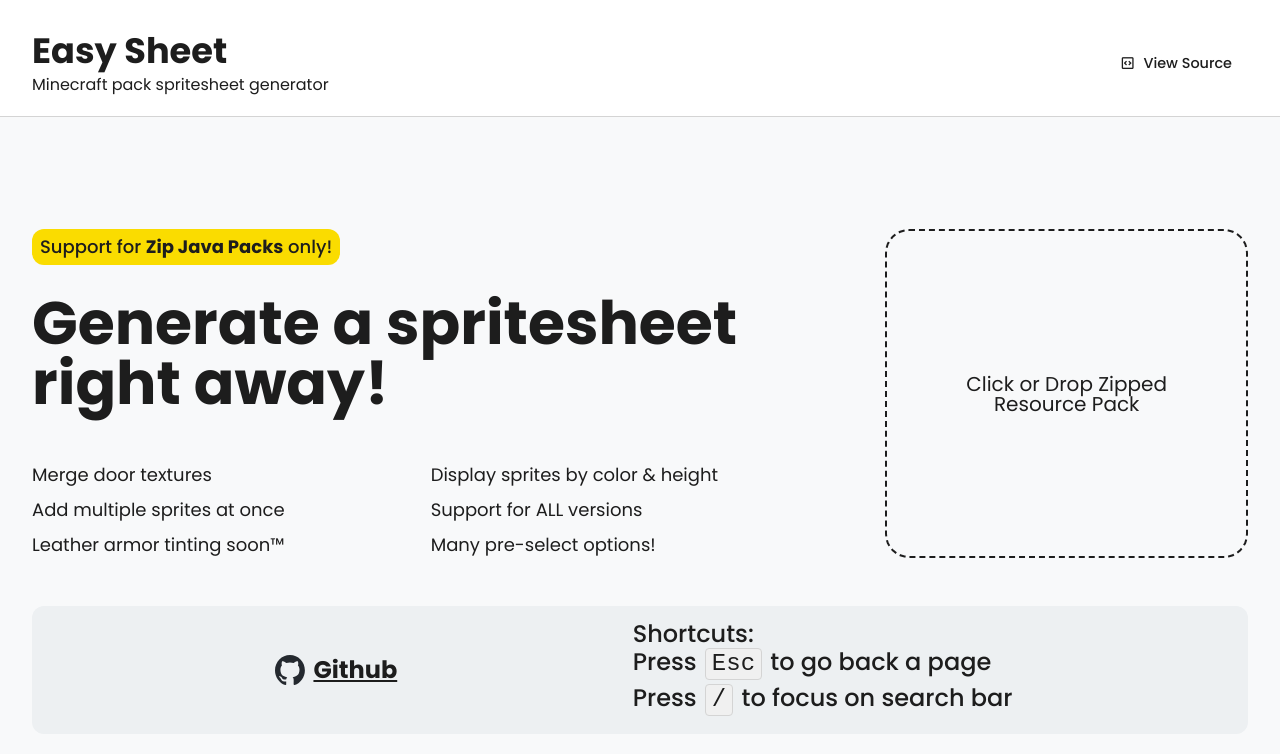
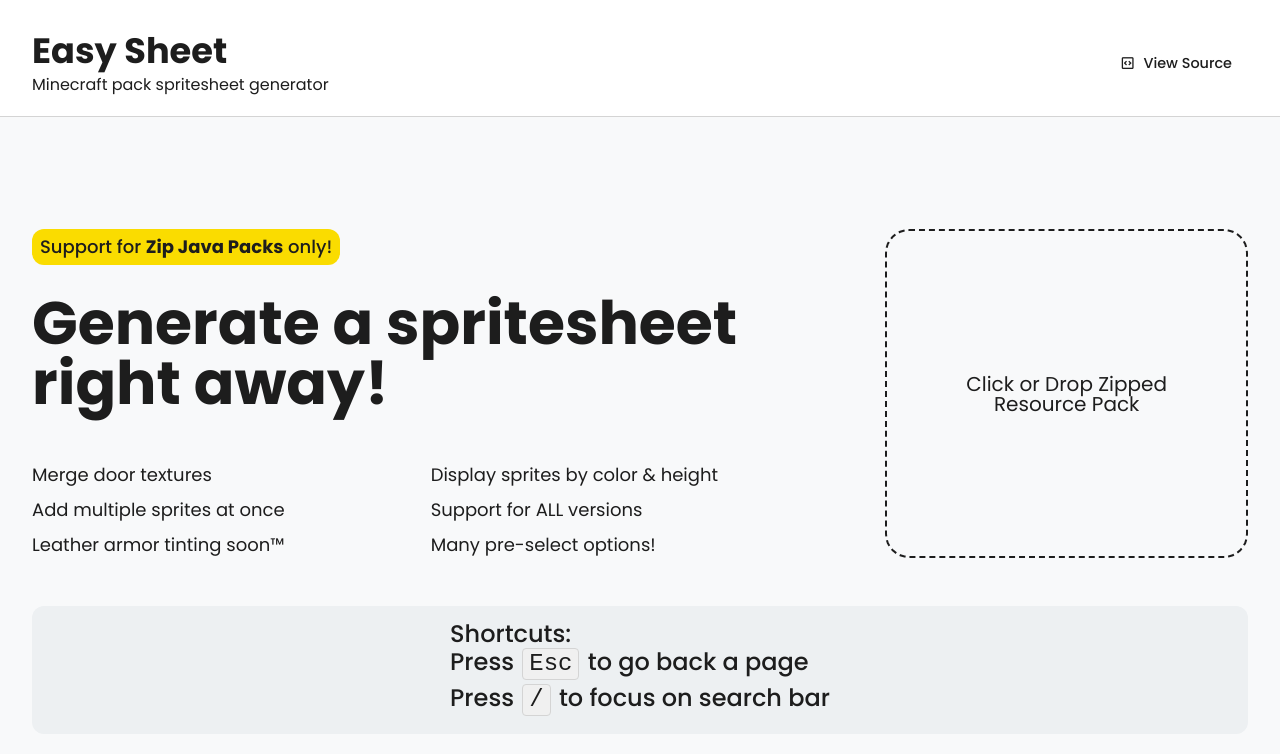
Before and after one commit to eyes-eyes/EasySheetUI, a plain HTML site: page index.html in a window 1280 px wide. Drawn offline with nearby package versions, Linux system fonts and the light colour scheme.

Commit message:
removed previous github icon links

```diff
--- a/index.html
+++ b/index.html
@@ -86,7 +86,7 @@
                 <div class="moreinfo_area">
                     <div class="moreinfo_inner">
                         <div class="moreinfo flex items-center justify-evenly flex-wrap">
-                            <div class="github_info flex items-center">
+                            <!-- <div class="github_info flex items-center">
                                 <div class="github_logo_area">
                                     <a
                                         class="flex items-center"
@@ -98,7 +98,7 @@
                                         <p>Github</p>
                                     </a>
                                 </div>
-                            </div>
+                            </div> -->
                             <div class="shortcuts">
                                 <p>Shortcuts:</p>
                                 <p>Press <span class="code_box">Esc</span> to go back a page</p>
```
